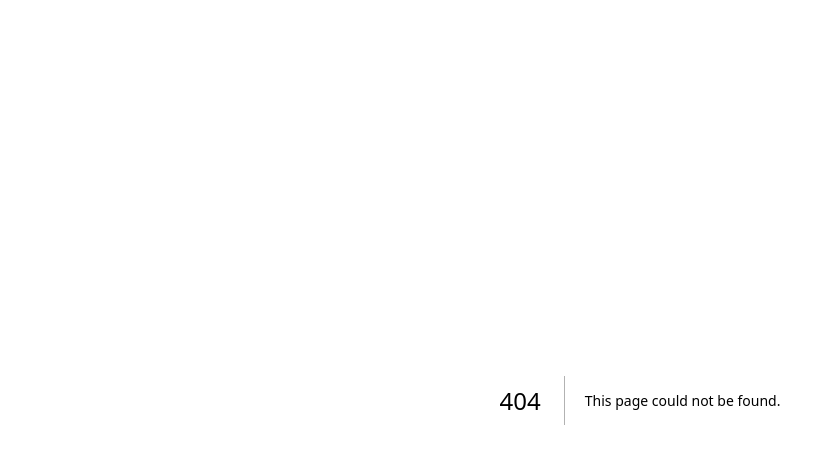
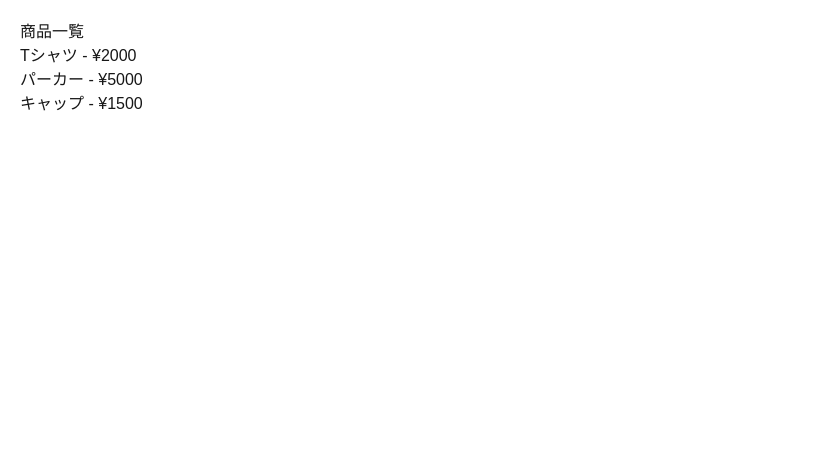
Before and after one commit to keyyang0723/relearning-react, a Next.js app: page /products in a window 1280 px wide. Before the commit this address had no page. Shown: the top 464 px of the page, without its empty margins (0-822 px from the left). Built offline with nearby package versions, Linux system fonts and the light colour scheme.

Commit message:
Setup WSL, Docker, Git, Next.js prohect add initial / products page

```diff
--- /dev/null
+++ b/app/products/page.js
@@ -0,0 +1,22 @@
+export default function ProductsPage() {
+    const products = [
+        { id: 1, name: "Tシャツ", price: 2000},
+        { id: 2, name: "パーカー", price: 5000},
+        { id: 3, name: "キャップ", price: 1500}
+    ]
+
+    return (
+        <div style={{ padding : "20px" }}>
+            <h1>商品一覧</h1>
+            <ul>
+                {
+                    products.map((item) => (
+                        <li key={item.id}>
+                            {item.name} - ¥{item.price}
+                        </li>
+                    ))
+                }
+            </ul>
+        </div>
+    );
+}
```
